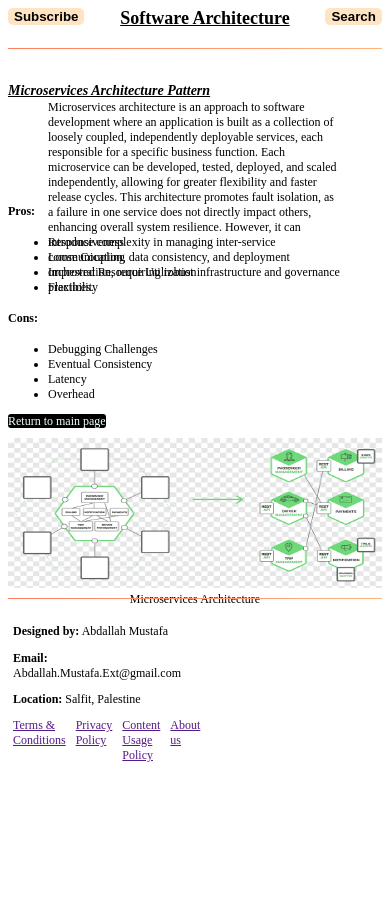
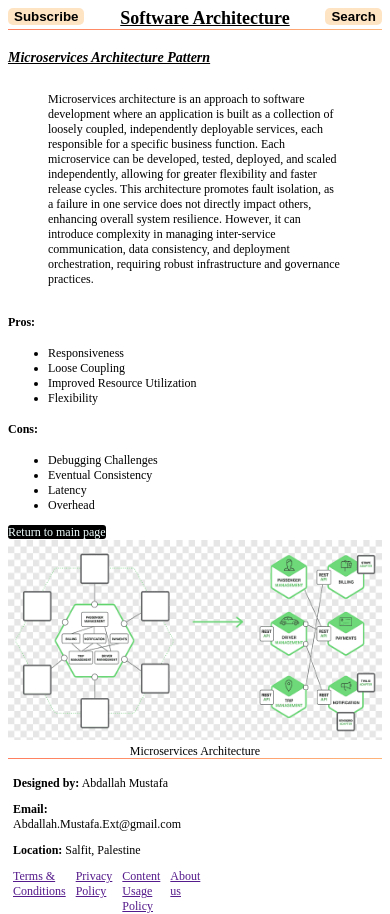
Before and after one commit to ab-mustafa/Custom-Blog-Website, a plain HTML site: page subPages/microservice.html in a window 390 px wide. Before the commit the page ends 844 px from the top, so only its background shows below. Drawn offline with Linux system fonts and the light colour scheme.

Commit message:
Req18: Fix responsivness for small screens.

```diff
--- a/static/index-style.css
+++ b/static/index-style.css
@@ -11,7 +11,7 @@ body{
 .main-grid{
         display:grid;
         grid-template-columns: 100%;
-        grid-template-rows: 8vh 2vh 80vh 2vh 8vh;
+        grid-template-rows: 8vh 2vh auto 10x 8px;
         grid-template-areas:
            "hd"
            "br1"
@@ -106,7 +106,7 @@ body{
     .main-grid{
         display:grid;
         grid-template-columns: 100%;
-        grid-template-rows: 50px 20px 700px 20px 80px;
+        grid-template-rows: 50px 20px auto auto auto;
         grid-template-areas:
            "hd"
            "br1"
--- a/static/sub-page-style.css
+++ b/static/sub-page-style.css
@@ -7,7 +7,7 @@
 .subPage-main-grid{
     display:grid;
     grid-template-columns: repeat(10,10%);
-    grid-template-rows: 8vh 2vh 5vh 22vh 43vh 2vh 8vh;
+    grid-template-rows: 8vh 2vh 5vh auto auto auto 8vh;
     grid-template-areas:
        "hd hd hd hd hd hd hd hd hd hd"
        "br1 br1 br1 br1 br1 br1 br1 br1 br1 br1"
@@ -36,7 +36,7 @@
     width: 100%;
     height: 100%;
     max-width: 400px;
-    max-height: 250px;
+    max-height: 200px;
 
 }
 .topic-pros-cons > a{
@@ -57,10 +57,11 @@
         font-size: 12px;
     }
 
+
     .subPage-main-grid{
         display:grid;
         grid-template-columns: repeat(10,10%);
-        grid-template-rows: 40px 20px 20px 100px 250px 150px 20px 80px;
+        grid-template-rows: auto auto auto auto auto auto auto auto;
         grid-template-areas:
            "hd hd hd hd hd hd hd hd hd hd"
            "br1 br1 br1 br1 br1 br1 br1 br1 br1 br1"
```
